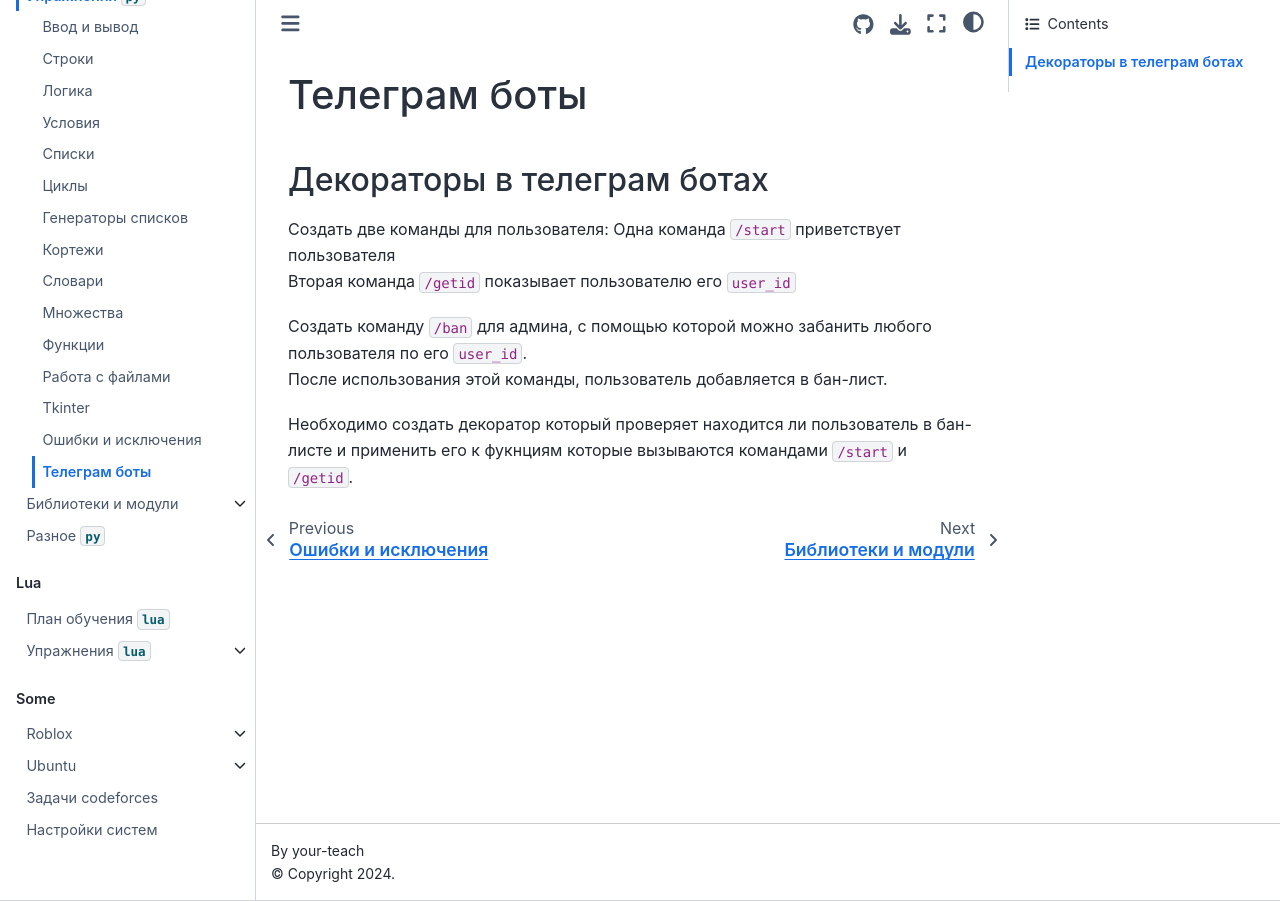
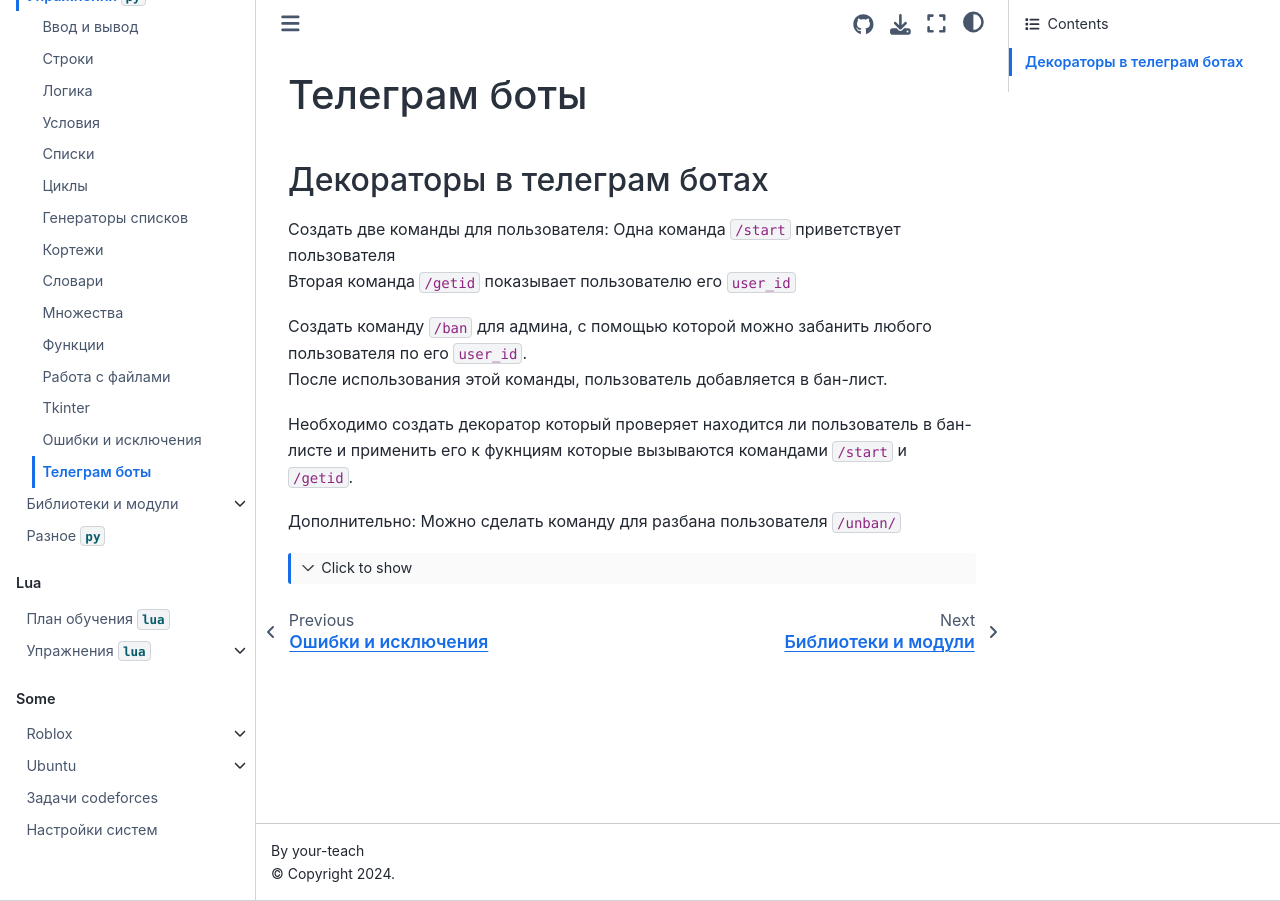
Before and after one commit to your-teach/faithpages, a Jupyter Book: the page built from Python/Tasks/14.telegram-bot.md, in a window 1280 px wide. Built offline with Jupyter Book 1.0.4 settings and Sphinx 7.4.7 and the Sphinx Book theme 1.1.4, drawn with Linux system fonts in a browser that asks for light colours; pages that are not in the unit, such as notebooks, are missing from menus; some of the changed lines change nothing that is shown.

Commit message:
edit tg bot task

`````diff
--- a/Python/Tasks/14.telegram-bot.md
+++ b/Python/Tasks/14.telegram-bot.md
@@ -9,3 +9,97 @@
 После использования этой команды, пользователь добавляется в бан-лист.
 
 Необходимо создать декоратор который проверяет находится ли пользователь в бан-листе и применить его к фукнциям которые вызываются командами `/start` и `/getid`.
+
+Дополнительно: Можно сделать команду для разбана пользователя `/unban/`
+
+````{toggle} Click
+```python
+
+import logging
+
+from telegram import ForceReply, Update, InlineKeyboardButton, InlineKeyboardMarkup
+from telegram.ext import Application, CommandHandler, ContextTypes, MessageHandler, filters
+
+# Enable logging
+logging.basicConfig(
+    format="%(asctime)s - %(name)s - %(levelname)s - %(message)s", level=logging.INFO
+)
+
+logging.getLogger("httpx").setLevel(logging.WARNING)
+
+logger = logging.getLogger(__name__)
+
+TOKEN = "TOKEN"
+ADMINS = []
+banlist = []
+
+def detect(func):
+    async def update_func(update: Update, context: ContextTypes.DEFAULT_TYPE):
+        userid = update.effective_user.id
+        if userid in ADMINS:
+            return await func(update, context)
+        else:
+            await update.message.reply_text("Вы не являетесь администратором")
+    return update_func
+
+def verification(func):
+    async def update_func(update: Update, context: ContextTypes.DEFAULT_TYPE):
+        userid = update.effective_user.id
+        if userid not in banlist:
+            return await func(update, context)
+        else:
+            await update.message.reply_text("Вы забанены.")
+    return update_func
+
+# @detect
+@verification
+async def start(update: Update, context: ContextTypes.DEFAULT_TYPE) -> None:
+    user = update.effective_user
+    await update.message.reply_html(
+        rf"Добро пожаловать {user.mention_html()}!"
+    )
+
+# @detect
+@verification
+async def admin(update: Update, context: ContextTypes.DEFAULT_TYPE) -> None:
+    keyboard = [[InlineKeyboardButton("Newsletter", callback_data=1)],
+                [InlineKeyboardButton("Edit info", callback_data=2)]]
+    reply_markup = InlineKeyboardMarkup(keyboard)
+    await update.message.reply_text("Admin menu", reply_markup=reply_markup)
+
+# @detect
+@verification
+async def ban(update: Update, context: ContextTypes.DEFAULT_TYPE) -> None:
+    text = update.message.text
+    ban_id = text.split()[1]
+    banlist.append(int(ban_id))
+    await update.message.reply_text("Пользователь %s забанен." % ban_id)
+
+# @detect
+@verification
+async def getid(update: Update, context: ContextTypes.DEFAULT_TYPE) -> None:
+    user_id = update.effective_user.id
+    await update.message.reply_text("Ваш userid: %s" % user_id)
+
+# @detect
+async def help_command(update: Update, context: ContextTypes.DEFAULT_TYPE) -> None:
+    await update.message.reply_text("Help!")
+
+def main() -> None:
+    """Start the bot."""
+    application = Application.builder().token(TOKEN).build()
+
+    application.add_handler(CommandHandler("start", start))
+    application.add_handler(CommandHandler("help", help_command))
+    application.add_handler(CommandHandler("admin", admin))
+    application.add_handler(CommandHandler("ban", ban))
+    application.add_handler(CommandHandler("getid", getid))
+
+    # Run the bot until the user presses Ctrl-C
+    application.run_polling(allowed_updates=Update.ALL_TYPES)
+
+
+if __name__ == "__main__":
+    main()
+```
+````
`````
